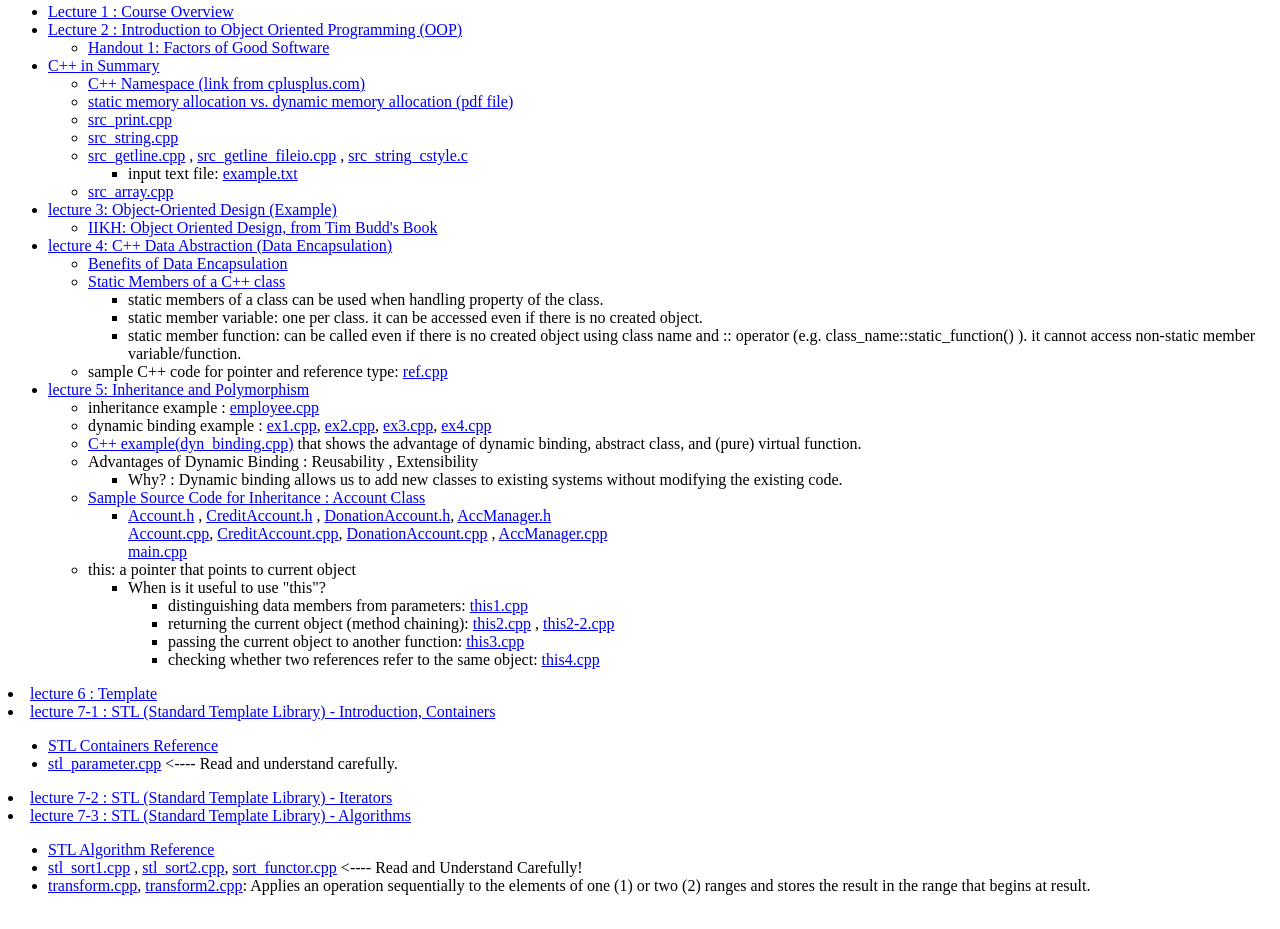
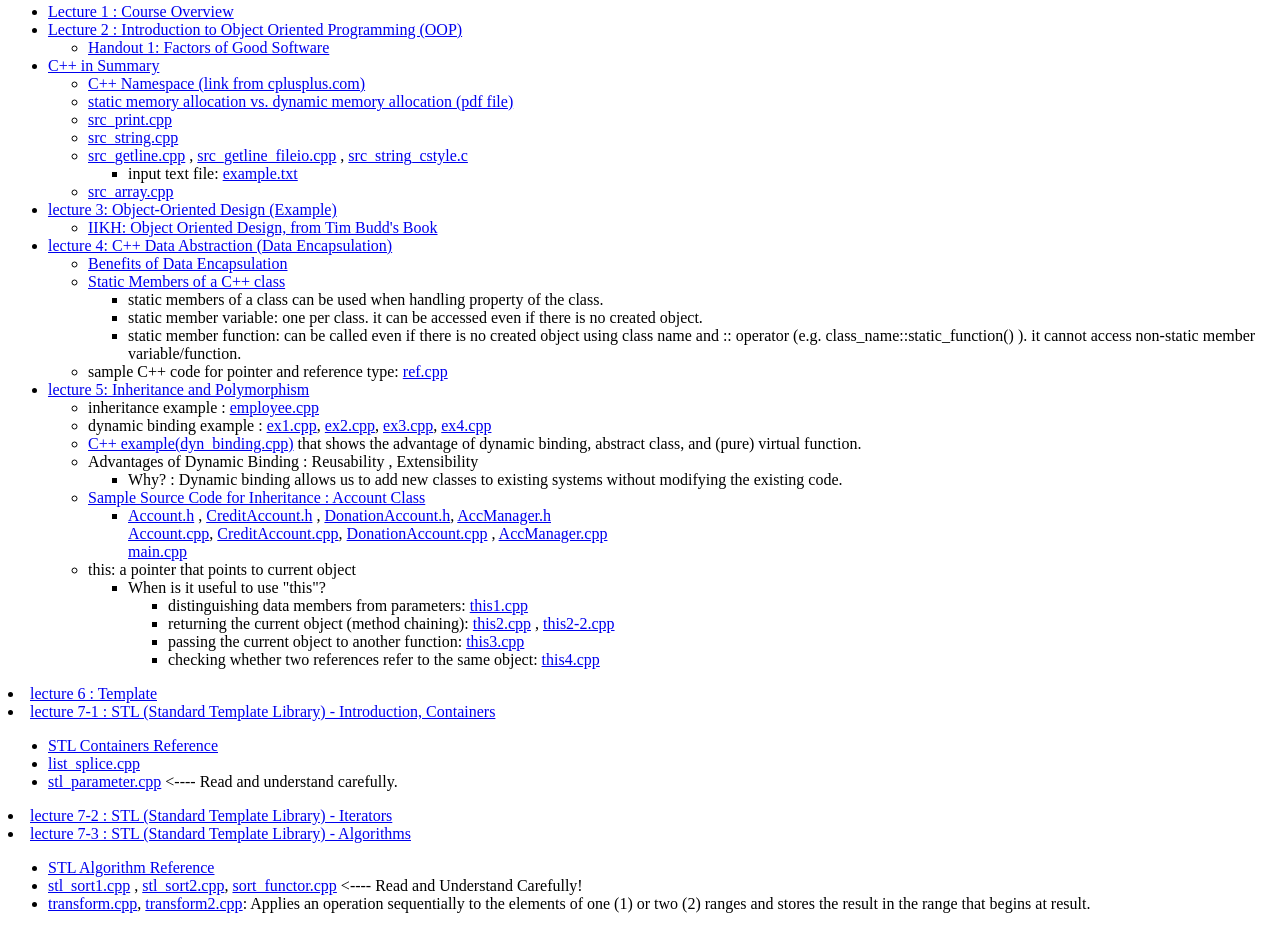
Before and after one commit to sohnbong/object26, a plain HTML site: page index.html in a window 1280 px wide. Shown: the part 1079-2008 px from the top of the page. Drawn offline with Linux system fonts and the light colour scheme.

Commit message:
Add link to list_splice.cpp in index.html

```diff
--- a/index.html
+++ b/index.html
@@ -137,6 +137,7 @@
 	<li> <a href="./OOP07-1.pptx"> lecture 7-1 : STL (Standard Template Library) - Introduction, Containers </a>
 	<ul>
 		<li> <a href="http://www.cplusplus.com/reference/stl/">STL Containers Reference</a>
+		<li> <a href="./list_splice.cpp">list_splice.cpp</a>
 		<li> <a href="./stl_parameter.cpp">stl_parameter.cpp</a> <---- Read and understand carefully.
 	</ul>
 	<li> <a href="./OOP07-2.pptx"> lecture 7-2 : STL (Standard Template Library) - Iterators </a>
```
